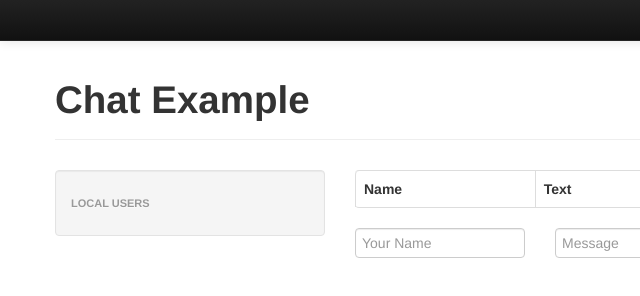
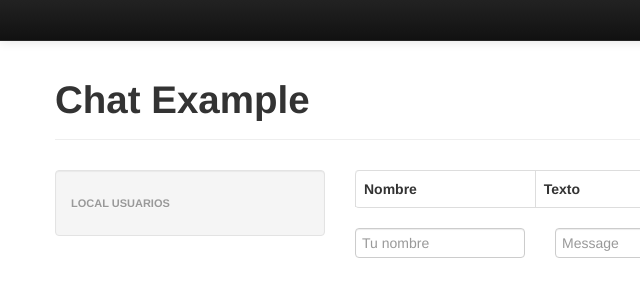
Before and after one commit to saloewe/Practica3-Marmolejo, a website: page chatnodejs-master/client/index.html in a window 1280 px wide. Shown: the full height of the page, 0-640 px from the left. Drawn offline with nearby package versions, Linux system fonts and the light colour scheme; no server answers.

Commit message:
Cambio de ingles a español

```diff
--- a/chatnodejs-master/client/index.html
+++ b/chatnodejs-master/client/index.html
@@ -60,7 +60,7 @@
       <div class="row">
         <div class="span3">
           <ul class="nav nav-list well">
-            <li class="nav-header">Local Users</li>
+            <li class="nav-header">Local Usuarios</li>
             <li ng-repeat="user in roster" ng-bind="user">
             </li>
           </ul>
@@ -69,12 +69,12 @@
           <table class="table table-striped table-bordered">
             <thead>
               <tr>
-                <th class="span2">Name</th>
-                <th class="span7">Text</th>
+                <th class="span2">Nombre</th>
+                <th class="span7">Texto</th>
               </tr>
             </thead>
             <tbody>
-              <tr ng-repeat="msg in messages">
+              <tr ng-repeat="Mensaje">
                 <td class="span2" ng-bind="msg.name"></td>
                 <td class="span7" ng-bind="msg.text"></td>
               </tr>
@@ -82,7 +82,7 @@
           </table>
           <div class="row controls">
             <form ng-submit="send()">
-              <div class="span2"><input type="text" class="input-block-level" ng-model="name" ng-change="setName()" placeholder="Your Name"></div>
+              <div class="span2"><input type="text" class="input-block-level" ng-model="name" ng-change="setName()" placeholder="Tu nombre"></div>
               <div class="input-append span7">
                 <input type="text" class="span6" ng-model="text" placeholder="Message">
                 <input type="submit" class="span1 btn btn-primary" value="Send" ng-disabled="!text">
```
